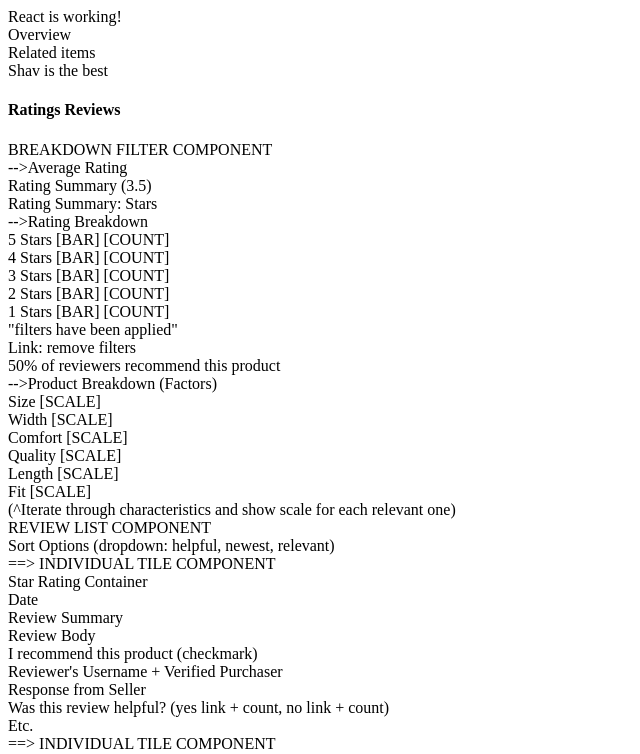
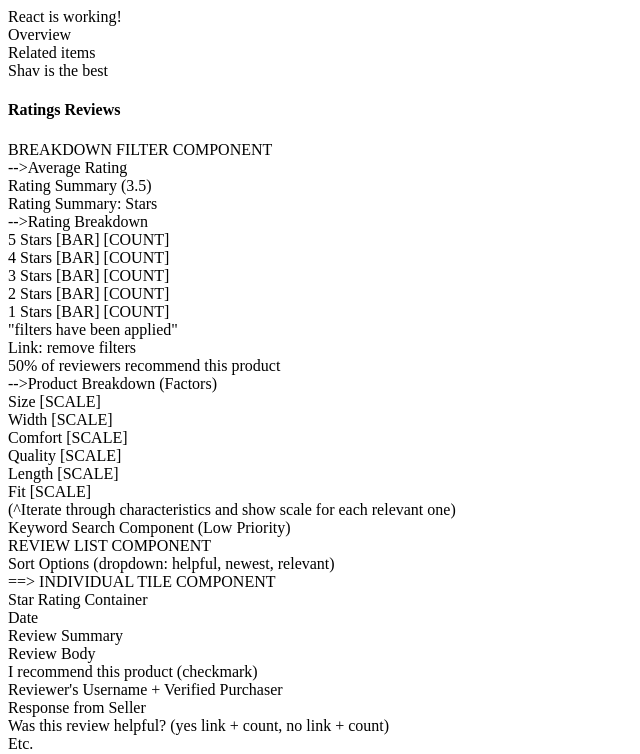
Before and after one commit to hr-rfe5-makemake/FEC, a React app: page / in a window 1280 px wide. Shown: the top 754 px of the page, without its empty margins (0-640 px from the left). Built offline with nearby package versions, Linux system fonts and the light colour scheme; the HTML template or start-up script is replaced by a standard one.

Commit message:
complete initial file setup

```diff
--- a/client/src/RatingsReviews/RatingsReviews.jsx
+++ b/client/src/RatingsReviews/RatingsReviews.jsx
@@ -35,6 +35,7 @@ class RatingsReviews extends React.Component {
           />
         </div>
         <div id='rr-right'>
+          <div>Keyword Search Component (Low Priority)</div>
           <ReviewList
             filterOptions={this.state.filterOption}
           />
```
Also changed, not shown: 1 other file (tests, documents, lock files or other folders).
